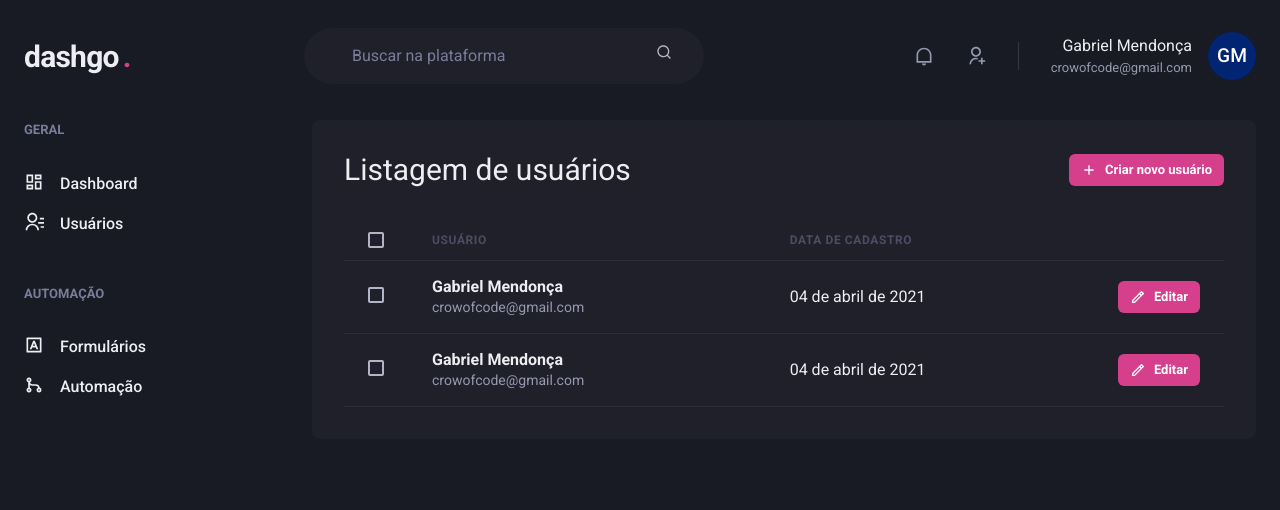
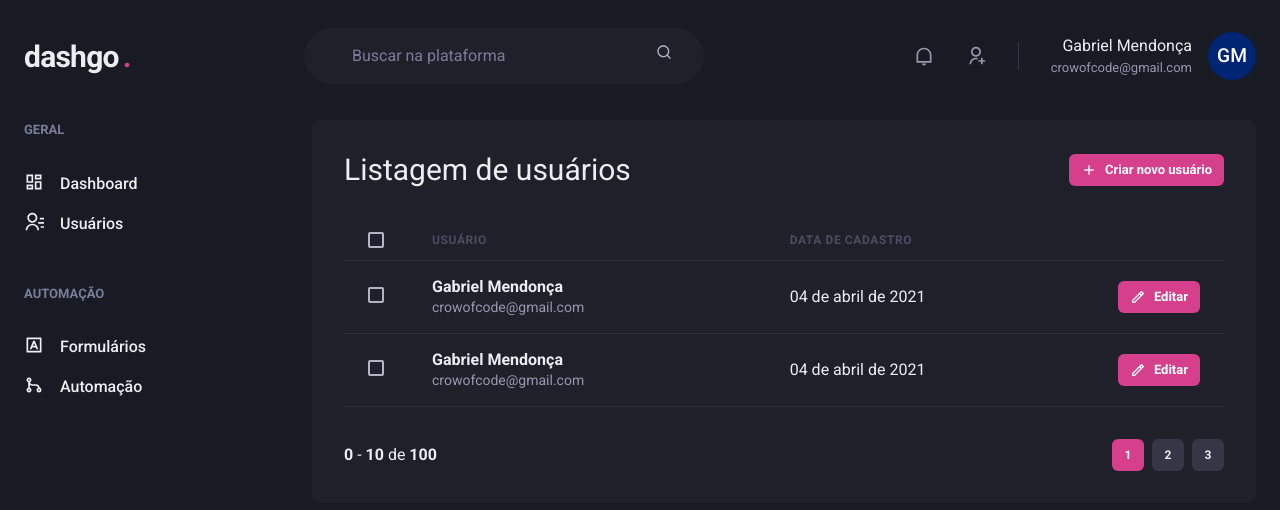
Before and after one commit to gabriel-mend/ignite-reactjs, a Next.js app in the folder dashgo/: page /users in a window 1280 px wide. Shown: the top 510 px of the page. Built offline with nearby package versions, Linux system fonts and the light colour scheme.

Commit message:
Componente: Pagination

```diff
--- /dev/null
+++ b/dashgo/src/components/Pagination.tsx
@@ -0,0 +1,54 @@
+import { Box, Button, Stack } from "@chakra-ui/react";
+
+export function Pagination () {
+  return (
+    <Stack
+      direction="row"
+      mt="8"
+      justify="space-between"
+      align="center"
+      spacing="6"
+    >
+      <Box>
+        <strong>0</strong> - <strong>10</strong> de <strong>100</strong>
+      </Box>
+      <Stack direction="row" spacing="2">
+        <Button
+          size="sm"
+          fontSize="xs"
+          w="4"
+          colorScheme="pink"
+          disabled
+          _disabled={{
+            bgColor: "pink.500",
+            cursor: "default"
+          }}
+        >
+          1
+        </Button>
+        <Button
+          size="sm"
+          fontSize="xs"
+          w="4"
+          bgColor="gray.700"
+          _hover={{
+            bgColor: 'gray.500'
+          }}
+        >
+          2
+        </Button>
+        <Button
+          size="sm"
+          fontSize="xs"
+          w="4"
+          bgColor="gray.700"
+          _hover={{
+            bgColor: 'gray.500'
+          }}
+        >
+          3
+        </Button>
+      </Stack>
+    </Stack>
+  )
+}
--- a/dashgo/src/pages/users/index.tsx
+++ b/dashgo/src/pages/users/index.tsx
@@ -1,6 +1,7 @@
 import { Box, Button, Checkbox, Flex, Heading, Icon, Table, Tbody, Td, Text, Th, Thead, Tr } from "@chakra-ui/react";
 import { RiAddLine, RiPencilLine } from "react-icons/ri";
 import { Header } from "../../components/Header";
+import { Pagination } from "../../components/Pagination";
 import { Sidebar } from "../../components/Sidebar";
 
 export default function UserList () {
@@ -95,6 +96,7 @@
               </Tr>
             </Tbody>
           </Table>
+          <Pagination />
         </Box>
       </Flex>
     </Box>
```
Also changed, not shown: dashgo/src/pages/users/create.tsx (added).
